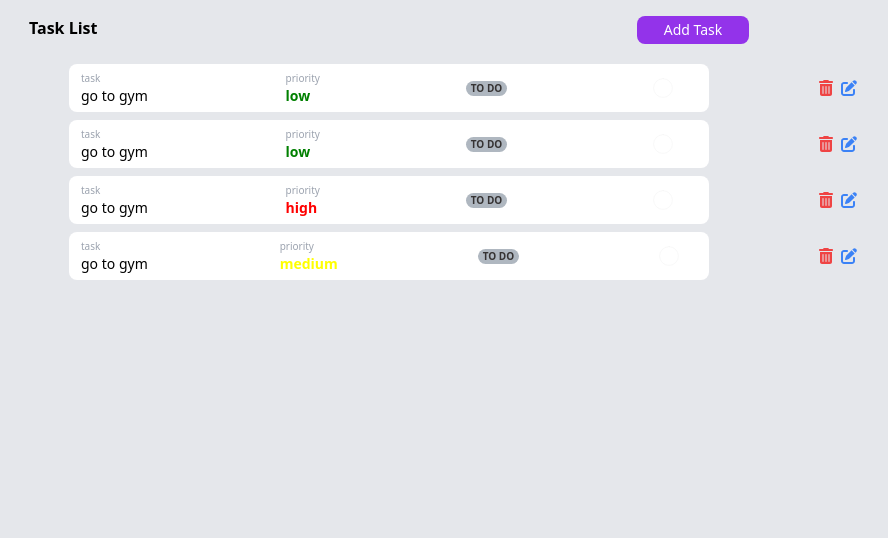
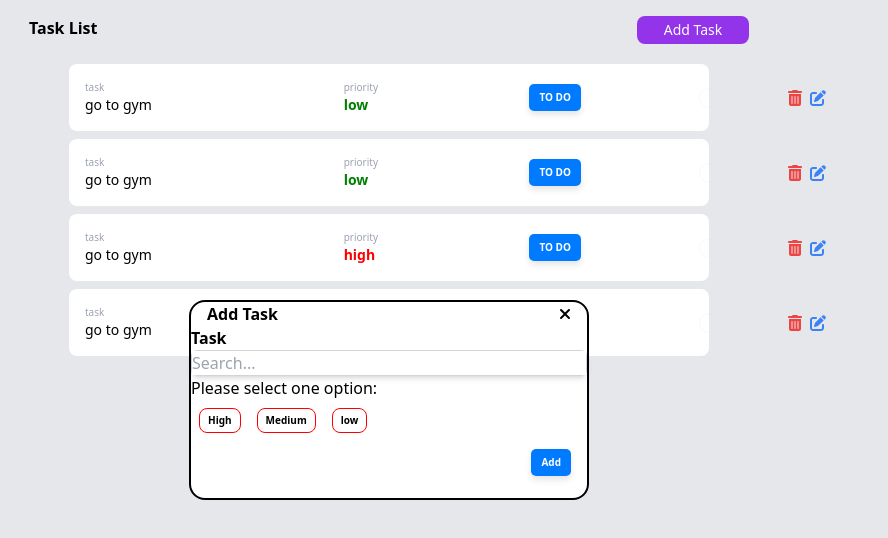
Before and after one commit to aamir910/To_DO_LIST-, a React (Create React App) app: page / in a window 1280 px wide. Shown: the top 538 px of the page, without its empty margins (251-1139 px from the left). Built offline with nearby package versions, Linux system fonts and the light colour scheme.

Commit message:
create the window to add

```diff
--- /dev/null
+++ b/src/component/AddTask.css
@@ -0,0 +1,63 @@
+.windowopen{
+    height: 200px;
+    width: 400px;
+    background-color: white;
+    border: 2px solid black;
+    border-radius: 1rem;
+}
+
+.heading{
+    font-weight: bold;
+    display: flex;
+    padding-left: 1rem;
+    padding-right: 1rem;
+    justify-content: space-between;
+    width: 100%;
+
+}
+.addbtn
+{
+
+    padding-right: 5px !important;
+    margin: 0.5rem  !important;
+    border-radius: 1.5rem;
+    padding: 6px 10px !important; /* Adjust padding as per your preference */
+    margin: 10px; /* Adjust margin as per your preference */
+    border-radius: 5px; /* Rounded corners */
+    font-size: 10px;
+    font-weight: bold;
+    color: #ffffff; /* Text color */
+    background-color: #007bff !important; /* Button background color */
+    box-shadow: 0 4px 6px rgba(0, 0, 0, 0.1); /* Add a subtle shadow */
+    transition: background-color 0.3s ease-in-out, transform 0.2s ease-in-out !important;
+
+
+
+
+    /* Reset some default button styles */
+
+    appearance: none;
+    background: none;
+    border: none;
+    outline: none;
+    cursor: pointer;
+
+
+}
+
+.addbtndiv{
+    padding-bottom: 3rem;
+    width: 100%;
+    display: flex;
+     justify-content: flex-end;
+}
+.selectbtn
+{
+    border: 1px solid red;
+    font-size: 10px;
+    font-weight: bold;
+
+    padding: 0.25rem 0.5rem;
+    margin: 0.5rem;
+    border-radius: 0.5rem;
+}
--- /dev/null
+++ b/src/component/AddTask.jsx
@@ -0,0 +1,49 @@
+import {React , useState} from 'react'
+import './AddTask.css'
+
+import { FontAwesomeIcon } from '@fortawesome/react-fontawesome';
+import { faTimes } from '@fortawesome/free-solid-svg-icons';
+const Addtask = () => {
+
+  return (
+<>
+  <div className=' windowopen '>
+     <div className="heading">
+      <h1>Add Task</h1>
+      <p>
+     <FontAwesomeIcon icon={faTimes} />
+      </p>
+     </div>
+
+
+     <div className="inputfield">
+      <h1 className=" font-bold">Task</h1>
+      <div className=" border border-gray-300 rounded-md shadow-md">
+        <input
+          type="text"
+          className="w-full outline-none"
+          placeholder="Search..."
+        />
+      </div>
+    </div>
+    <div>
+      <h2>Please select one option:</h2>
+
+      <button className='selectbtn '> High</button>
+      <button className='selectbtn '>Medium</button>
+      <button className='selectbtn '>low</button>
+
+
+    </div>
+
+   <div className='addbtndiv px-2'>
+     <button className='addbtn' >Add</button>
+
+   </div>
+
+  </div>
+</>
+  )
+}
+
+export default Addtask
--- a/src/component/main_list.css
+++ b/src/component/main_list.css
@@ -1,26 +1,8 @@
-.progressbtn
-{
-   background-color: rgb(175, 183, 192);
-   color: rgb(54, 51, 51);
-   font-size: 10px;
-   font-weight: bold;
-   padding-left: 5px;
-
-   padding-right: 5px;
-    margin: 1rem ;
-    border-radius: 1.5rem;
-}
-.mappingarea
-{
-    width: 100vh;
-    justify-content: space-between;
-}
-.taskpriority{
-    font-size: 10px;
+.showaddingpart{
+    position: absolute;
+    display: flex;
+    align-items: center;
+    justify-content: center;
+    height: 100vh;
 
 }
-.progressbar
-{
-    width: 20px;
-    height: 20px;
-}
--- a/src/component/main_list.jsx
+++ b/src/component/main_list.jsx
@@ -1,7 +1,8 @@
 import React from "react";
 import { useState } from "react";
-
+import './main_list.css'
 import Task from "./task";
+import Addtask from "./AddTask";
 // let   showlist = ()=>{
 //     // const [showlist , setshowlist ] = useState([])
 //     let arr = [1 ,2 ,3 ,4 , 5]
@@ -11,21 +12,38 @@ import Task from "./task";
 //         )
 //     }
 const MainList = () => {
-  const [tasks, settasks] = useState([]);
+  // const [tasks, settasks] = useState([]);
 
-  const data = [
-    {
-      task: "go to gym",
-      level: "high",
-    }
-  ];
+  // const data = [
+  //   {
+  //     task: "go to gym",
+  //     level: "high",
+  //   }
+  // ];
+
+ const[show , setshow ] = useState(true) ;
+
+
 
   function Todo() {
-    return settasks([ ]);
+
+    return (
+ <div>
+      {/* <Addtask/> */}
+      <div className=' h-11 w-11 bg-black flex items-center justify-center absolute '>
+    hello my name is AMIR
+  </div>
+    </div>
+  )
   }
 
   return (
+
     <div className=" bg-gray-200 h-screen flex flex-col  items-center">
+
+
+
+
       <div className=" p-4">
         {/* Your content goes here */}
         <div className=" main_task flex flex-row space-between">
@@ -63,6 +81,11 @@ const MainList = () => {
 
 
       {/* taskshow end ************************ */}
+
+      <div className="showaddingpart">
+      {show ? <Addtask/>: <p>Rendered when condition is false</p>}
+    </div>
+
     </div>
   );
 };
--- /dev/null
+++ b/src/component/task.css
@@ -0,0 +1,65 @@
+.progressbtn
+{
+   /* background-color: rgb(175, 183, 192);
+   color: rgb(54, 51, 51);
+   font-size: 10px;
+   font-weight: bold;
+   padding-left: 5px;
+    */
+   padding-right: 5px !important;
+    margin: 0.5rem  !important;
+    border-radius: 1.5rem;
+    padding: 6px 10px !important; /* Adjust padding as per your preference */
+    margin: 10px; /* Adjust margin as per your preference */
+    border-radius: 5px; /* Rounded corners */
+    font-size: 10px;
+    font-weight: bold;
+    color: #ffffff; /* Text color */
+    background-color: #007bff !important; /* Button background color */
+    box-shadow: 0 4px 6px rgba(0, 0, 0, 0.1); /* Add a subtle shadow */
+    transition: background-color 0.3s ease-in-out, transform 0.2s ease-in-out !important;
+
+
+
+
+    /* Reset some default button styles */
+
+    appearance: none;
+    background: none;
+    border: none;
+    outline: none;
+    cursor: pointer;
+
+
+
+}
+  .progressbtn:hover {
+    background-color: #72a3d6 !important; /* Change background color on hover */
+    transform: scale(1.05); /* Add a slight scale effect on hover */
+  }
+
+
+
+.mappingarea
+{
+    display: grid ;
+    grid-template-columns: 1.5fr 1fr 1fr 0.5fr 0.5fr  ;
+margin: 0.5rem !important;
+    width: 100vh;
+    justify-content: space-between;
+}
+.taskpriority{
+    font-size: 10px;
+
+}
+.progressbar
+{
+    width: 20px;
+    height: 20px;
+}
+.deleteedit
+{
+    /* display: flex;
+    align-content: end;
+    align-items: end; */
+}
--- a/src/component/task.jsx
+++ b/src/component/task.jsx
@@ -1,5 +1,5 @@
 import {React , useState} from 'react'
-import "./main_list.css";
+import "./task.css";
 
 import { Circle } from "rc-progress";
 
@@ -34,7 +34,7 @@ const Task = ({tasks , level }) => {
 
   return (
     <div>
-    <div className=" mappingarea  flex flex-row  items-center justify-center space-between h-10  m-1    ">
+    <div className=" mappingarea    items-center justify-center space-between   ">
               <div className=" p-2">
                 <p className="taskpriority text-gray-400">task</p>
                 <p className="taskpriority2 text-sm text-black-600">
@@ -75,7 +75,7 @@ const Task = ({tasks , level }) => {
                 </p>
               </div>
 
-              <div className="p-4">
+              <div className=" deleteedit">
                 <button>
                   <FontAwesomeIcon
                     icon={faTrashAlt}
```
